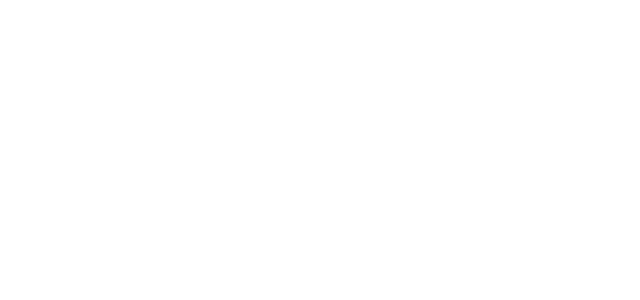
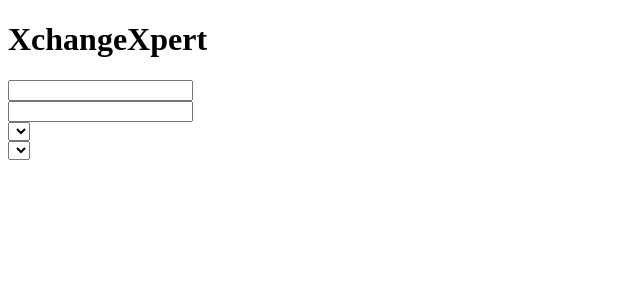
Before and after one commit to Davidnino21/XchangeXpert-project, a React (Vite) app: page / in a window 1280 px wide. Shown: the top 300 px of the page, without its empty margins (0-640 px from the left). Built offline with nearby package versions, Linux system fonts and the light colour scheme.

Commit message:
started layout

```diff
--- a/src/App.jsx
+++ b/src/App.jsx
@@ -6,6 +6,27 @@
 
   return (
     <>
+      <div className='card'>
+        <h1>XchangeXpert</h1>
+        <div>
+          <input type="number" />
+        </div>
+        <div>
+          <input type="number" />
+        </div>
+        <div>
+        <select>
+            <option value=""></option>
+            <option value=""></option>
+          </select>
+        </div>
+        <div>
+          <select>
+            <option value=""></option>
+            <option value=""></option>
+          </select>
+        </div>
+      </div>
     </>
   )
 }
```
